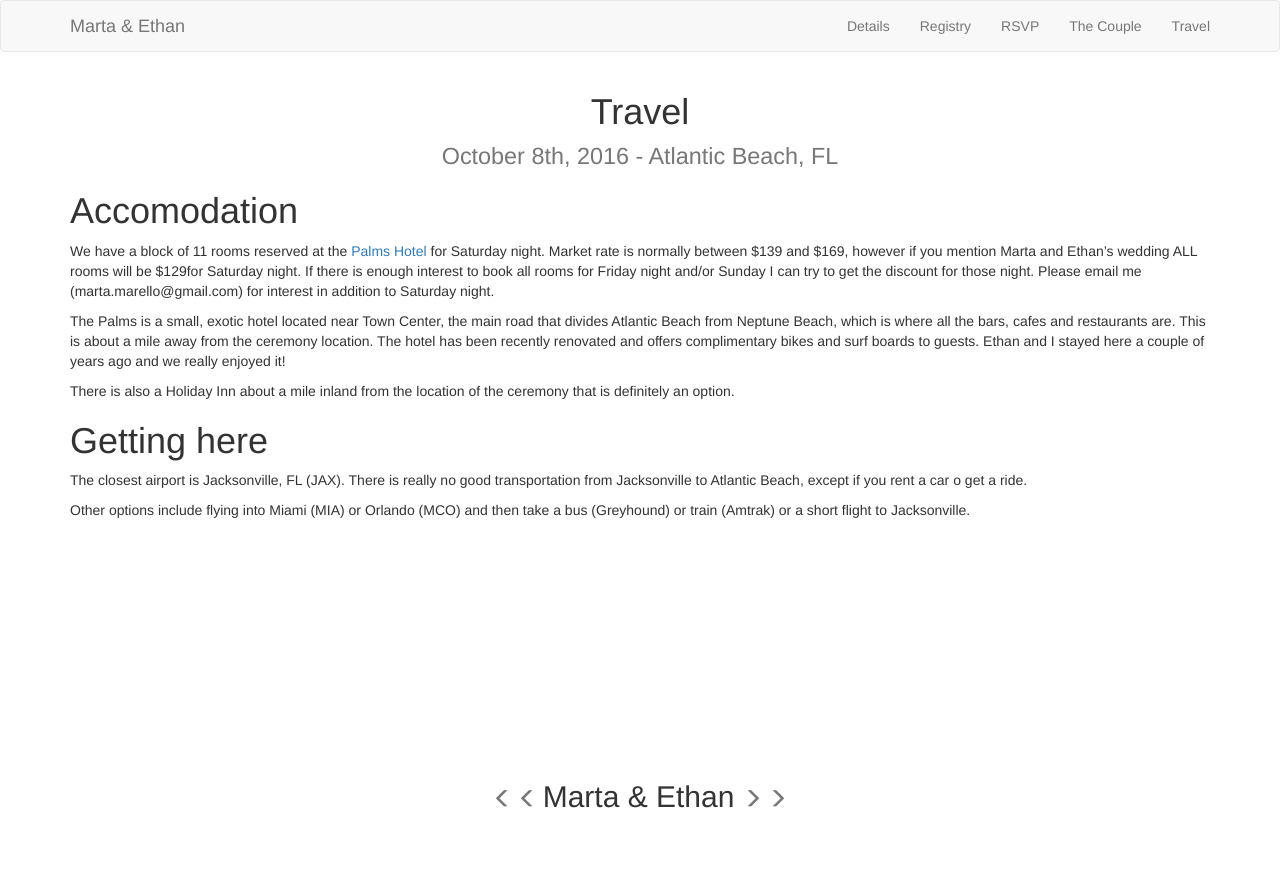
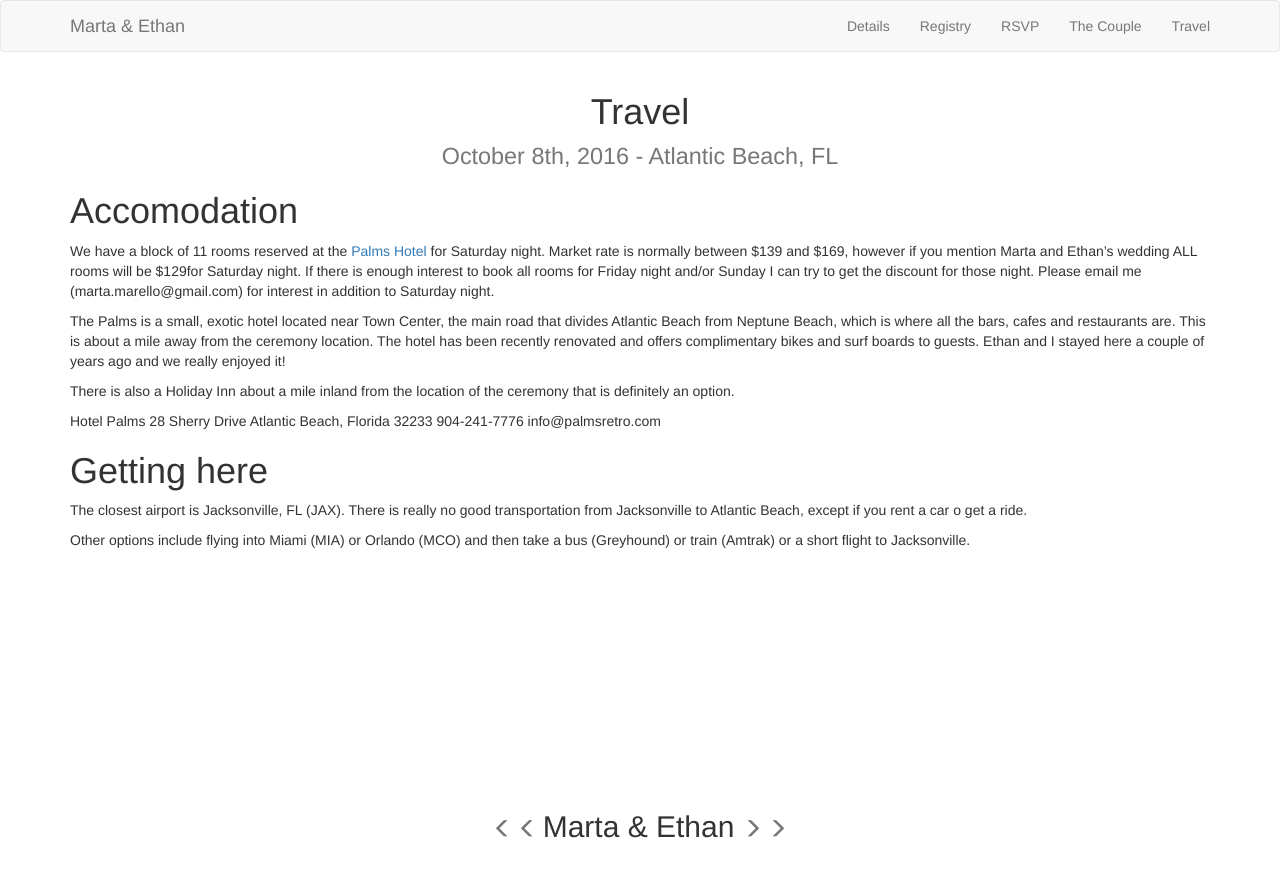
Before and after one commit to esoergel/wedding-site, a Jekyll site: the page built from travel.md, in a window 1280 px wide. Shown: the top 877 px of the page. Built offline with Jekyll 4.4.1, drawn with Linux system fonts in a browser that asks for light colours.

Commit message:
Update travel.md

```diff
--- a/travel.md
+++ b/travel.md
@@ -13,6 +13,11 @@ The Palms is a small, exotic hotel located near Town Center, the main road that
 
 There is also a Holiday Inn about a mile inland from the location of the ceremony that is definitely an option.
 
+Hotel Palms
+28 Sherry Drive
+Atlantic Beach, Florida 32233
+904-241-7776
+info@palmsretro.com
 
 # Getting here
 
```
